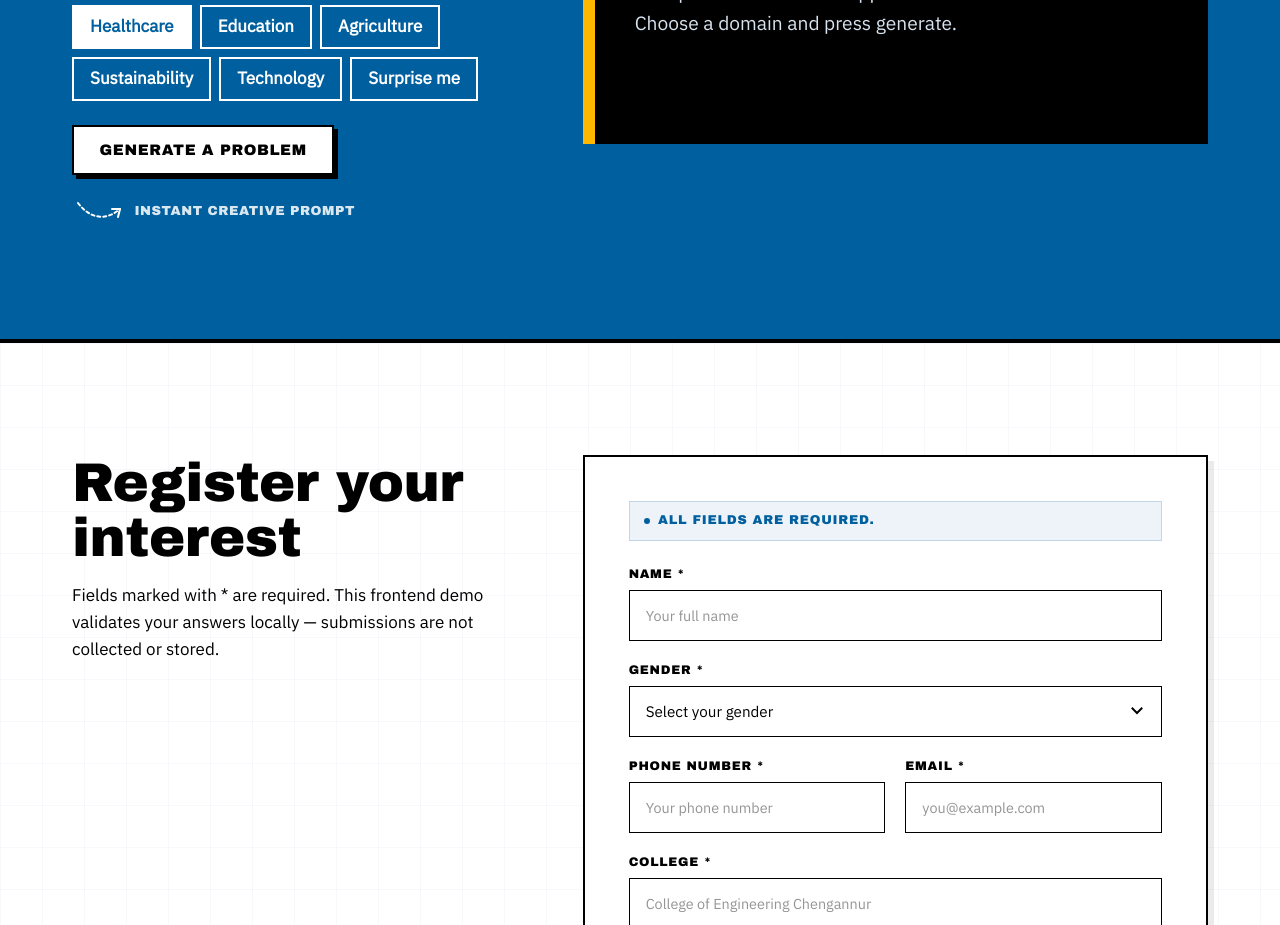
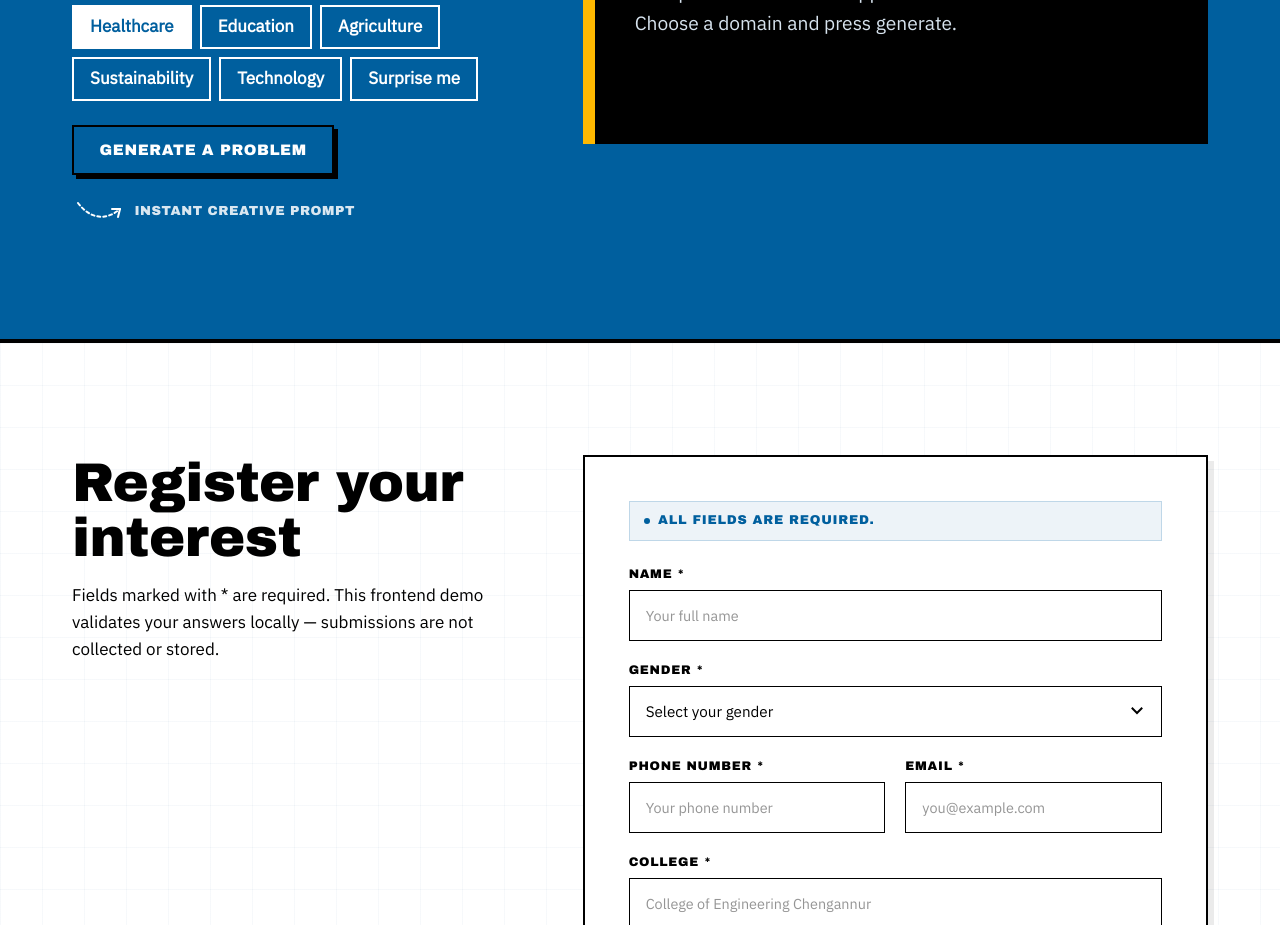
Before and after one commit to Jo-ohan/IdeaSprint, a React (Vite) app: page / in a window 1280 px wide. Shown: the part 2840-3765 px from the top of the page. Built offline with nearby package versions, Linux system fonts and the light colour scheme.

Commit message:
Change button style from light to primary

```diff
--- a/src/components/IdeaSpark.tsx
+++ b/src/components/IdeaSpark.tsx
@@ -88,7 +88,7 @@ export default function IdeaSpark({ onUse }: Props) {
           <div className="spark__action-row">
             <button
               type="button"
-              className={`btn btn--light spark-btn${generating ? ' spark-btn--generating' : ''}`}
+              className={`btn btn--primary spark-btn${generating ? ' spark-btn--generating' : ''}`}
               onClick={() => run()}
               disabled={generating}
             >
```
